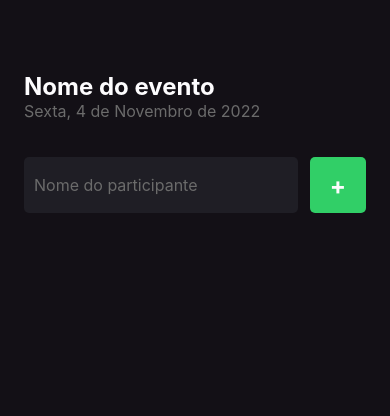
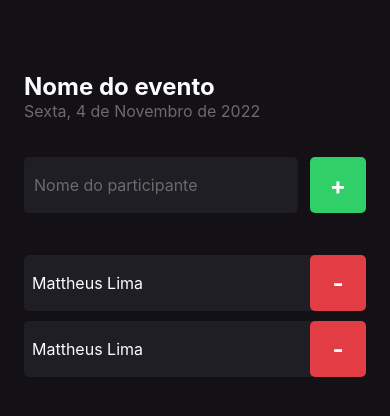
Before and after one commit to matheuslima99/imHere-RN, a React Native app: screen / in a window 390 px wide. Shown: the top 416 px of the page. Built offline with nearby package versions, Linux system fonts and the light colour scheme.

Commit message:
Components - Participant component

```diff
--- /dev/null
+++ b/src/components/Participant/index.tsx
@@ -0,0 +1,14 @@
+import { Text, TouchableOpacity, View } from "react-native";
+import { styles } from "./styles";
+
+export function Participant() {
+  return (
+    <View style={styles.container}>
+      <Text style={styles.name}>Mattheus Lima</Text>
+
+      <TouchableOpacity style={styles.button}>
+        <Text style={styles.buttonText}>-</Text>
+      </TouchableOpacity>
+    </View>
+  );
+}
--- /dev/null
+++ b/src/components/Participant/styles.ts
@@ -0,0 +1,31 @@
+import { StyleSheet } from "react-native";
+
+export const styles = StyleSheet.create({
+  container: {
+    width: "100%",
+    backgroundColor: "#1F1E25",
+    borderRadius: 5,
+    flexDirection: "row",
+    alignItems: "center",
+    marginBottom: 10
+  },
+  name: {
+    flex: 1,
+    fontSize: 16,
+    color: "#FDFCFE",
+    marginLeft: 8,
+  },
+  buttonText: {
+    color: "#FDFCFE",
+    fontSize: 24,
+    fontWeight: "bold",
+  },
+  button: {
+    width: 56,
+    height: 56,
+    borderRadius: 5,
+    backgroundColor: "#E23C44",
+    alignItems: "center",
+    justifyContent: "center",
+  },
+});
--- a/src/screens/Home/index.tsx
+++ b/src/screens/Home/index.tsx
@@ -1,5 +1,6 @@
 import { Text, TextInput, TouchableOpacity, View } from "react-native";
 import { styles } from "./styles";
+import { Participant } from "../../components/Participant";
 
 export function Home() {
   function handleParticipantAdd() {
@@ -23,6 +24,9 @@
           <Text style={styles.buttonText}>+</Text>
         </TouchableOpacity>
       </View>
+
+      <Participant />
+      <Participant />
     </View>
   );
 }
```
